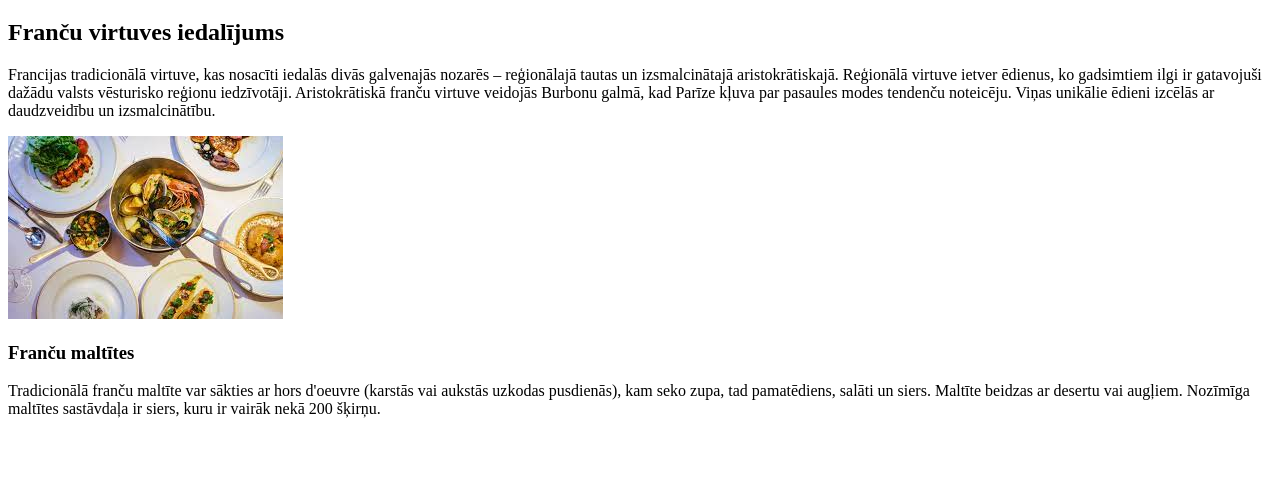
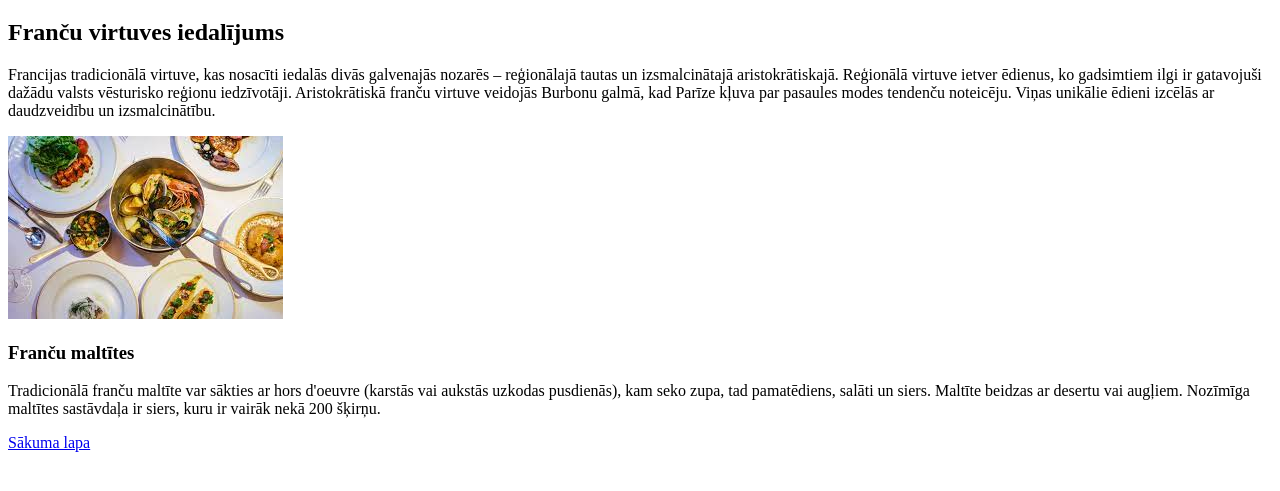
Before and after one commit to emilija06/kursa_darbs, a plain HTML site: page francu.html in a window 1280 px wide. Shown: the part 61-552 px from the top of the page. Drawn offline with Linux system fonts and the light colour scheme.

```diff
--- a/francu.html
+++ b/francu.html
@@ -19,5 +19,6 @@
     <p> Tradicionālā franču maltīte var sākties ar hors d'oeuvre (karstās vai aukstās uzkodas pusdienās),
     kam seko zupa, tad pamatēdiens, salāti un siers. Maltīte beidzas ar desertu vai augļiem.
     Nozīmīga maltītes sastāvdaļa ir siers, kuru ir vairāk nekā 200 šķirņu.</p>
+    <p><a href="index.html"> Sākuma lapa </a></p>
 </body>
 </html>
```
Also changed, not shown: italu.html (+1 -0 lines), spanu.html (+1 -0 lines).
